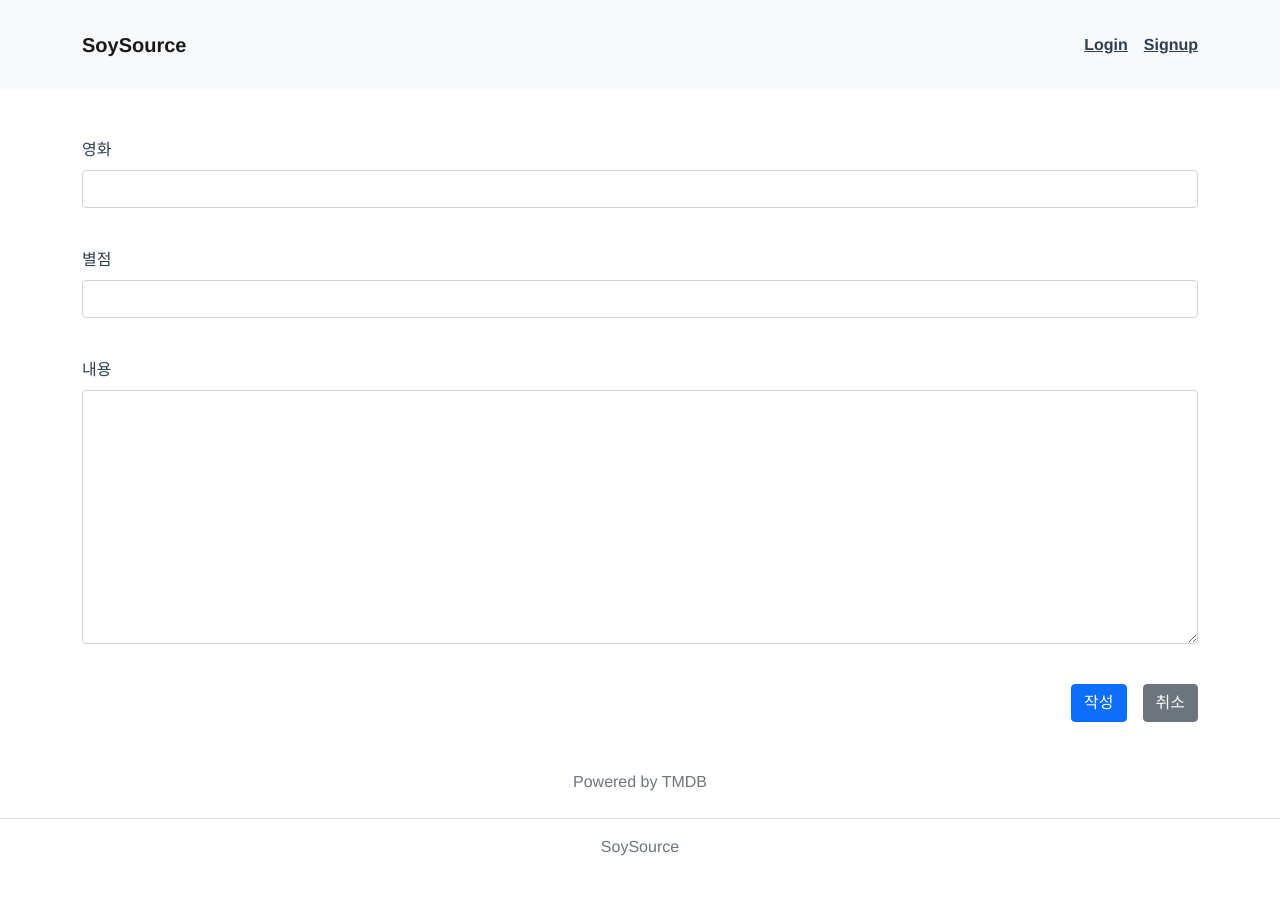
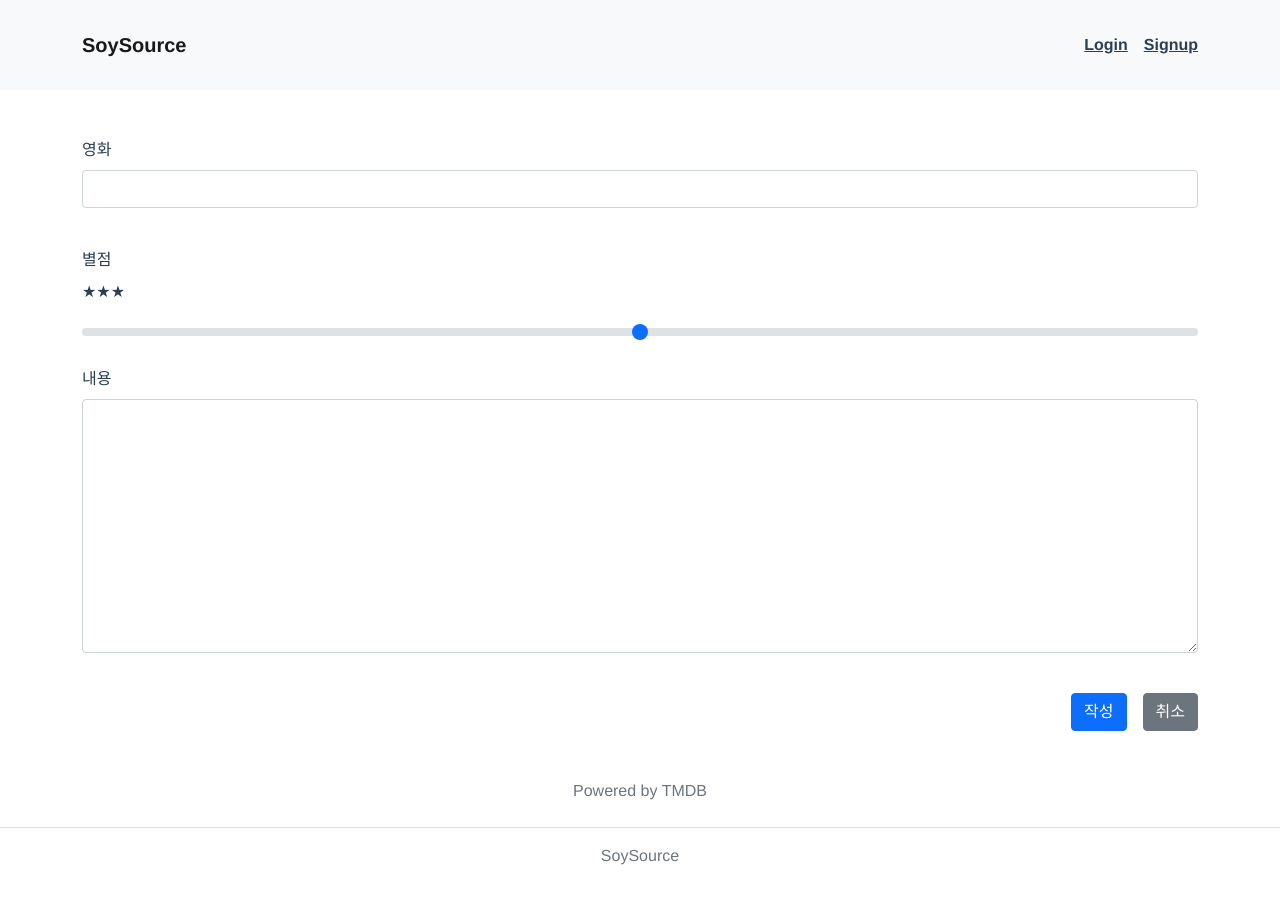
Before and after one commit to wondongYang/Movie-Recommand-Service, a Vue app in the folder client/: page /movies/1/reviewform in a window 1280 px wide. Shown: the top 904 px of the page. Built offline with nearby package versions, Linux system fonts and the light colour scheme; no server answers.

Commit message:
1121 stars

```diff
--- a/client/src/components/MovieCard.vue
+++ b/client/src/components/MovieCard.vue
@@ -5,7 +5,7 @@
     <div class="card-body">
       <h3>{{movie.title}}</h3>
       <span v-for="(genre, id) in movie.genre_ids" :key="id">#{{genre.name}} </span>
-      <p>{{movie.overview}}</p>
+      <!-- <p>{{movie.overview}}</p> -->
     </div>
     </router-link>
   </div>
--- a/client/src/components/MovieDetailReview.vue
+++ b/client/src/components/MovieDetailReview.vue
@@ -3,7 +3,7 @@
     <router-link :to="{name: 'ReviewDetail', params:{reviewId: review.id}}" class="text-decoration-none">
       <div class="d-flex justify-content-between">
       <p>{{ review.content }}</p>
-      <p>{{review.rank}} {{review.user.username}}</p>
+      <p>{{ rank_repr }} {{review.user.username}}</p>
       </div>
     </router-link>
   </div>
@@ -15,6 +15,12 @@ export default {
   props: {
     review: Object,
   },
+  computed: {
+    rank_repr: function () {
+      let stars = ['', '★', '★★', '★★★', '★★★★', '★★★★★']
+      return stars[this.review.rank]
+    }
+  }
 }
 </script>
 
--- a/client/src/views/Home.vue
+++ b/client/src/views/Home.vue
@@ -20,19 +20,30 @@
         <MovieCard v-for="(movie, idx) in PopularMovies" :key="idx" :movie="movie" />
       </div> -->
       <hr>
-      <h3>장르별 영화</h3>
-      <p>액션</p>
+
+      <div class="container">
+        <h2>장르별 영화</h2>
+        <div>
+          <h3 class="text-start">액션</h3>
           <div v-if="HomeGenreMovies.action" class="d-flex flex-wrap justify-content-evenly p-3">
             <MovieCard v-for="(movie, idx) in HomeGenreMovies.action" :key="idx" :movie="movie" />
           </div>
-      <p>드라마</p>
+        </div>
+        <div>
+          <h3 class="text-start">드라마</h3>
           <div v-if="HomeGenreMovies.drama" class="d-flex flex-wrap justify-content-evenly p-3">
             <MovieCard v-for="(movie, idx) in HomeGenreMovies.drama" :key="idx" :movie="movie" />
           </div>
-      <p>애니메이션</p>
+        </div>
+        <div>
+          <h3 class="text-start">애니메이션</h3>
           <div v-if="HomeGenreMovies.animation" class="d-flex flex-wrap justify-content-evenly p-3">
             <MovieCard v-for="(movie, idx) in HomeGenreMovies.animation" :key="idx" :movie="movie" />
           </div>
+        </div>
+      </div>
+
+
 
 
       <!-- <div v-if="$store.getters.PopularMovies" class="d-flex flex-wrap justify-content-evenly p-3">
--- a/client/src/views/ReviewForm.vue
+++ b/client/src/views/ReviewForm.vue
@@ -7,8 +7,11 @@
       <input id="movie" type="text" :placeholder="movie" class="form-control"> <br>
     </div>
     <div class="mb-3 text-start">
-      <label for="rank" class="form-label me-auto">별점</label>
-      <input id="rank" type="text" v-model.trim="rank" class="form-control"> <br>
+      <label for="rank" class="form-label">별점</label>
+      <p>{{rank_repr}}</p>
+      <input type="range" v-model="rank" class="form-range" min="1" max="5" id="rank">
+      <!-- <label for="rank" class="form-label me-auto">별점</label>
+      <input id="rank" type="text" v-model.trim="rank" class="form-control"> <br> -->
     </div>
     <div class="mb-3 text-start">
       <label for="content" class="form-label">내용</label>
@@ -32,15 +35,13 @@ export default {
       // movie: null,
       title: '',
       content: '',
-      rank: '',
+      rank: 3,
       movie: '',
-
     }
   },
   // props: {
   //   movie: Object,
   // },
-
 
   methods: {
     // 왜 setToken을 store에서 쓰면 Promise 객체로 나오는 걸까?
@@ -58,8 +59,6 @@ export default {
         content: this.content,
         rank: this.rank,
       }
-      // console.log(review)
-      // console.log(this.$store.dispatch('setToken').value)
       axios({
         method: 'post',
         url: `${SERVER_URL}/community/create/`,
@@ -76,6 +75,14 @@ export default {
       })
     },
   },
+
+  computed: {
+    rank_repr: function () {
+      let stars = ['', '★', '★★', '★★★', '★★★★', '★★★★★']
+      return stars[this.rank]
+    }
+  },
+
   created: function () {
     this.movie = this.$store.state.selectedMovie
   }
```
Lines whose indentation alone changed are shown as unchanged.
